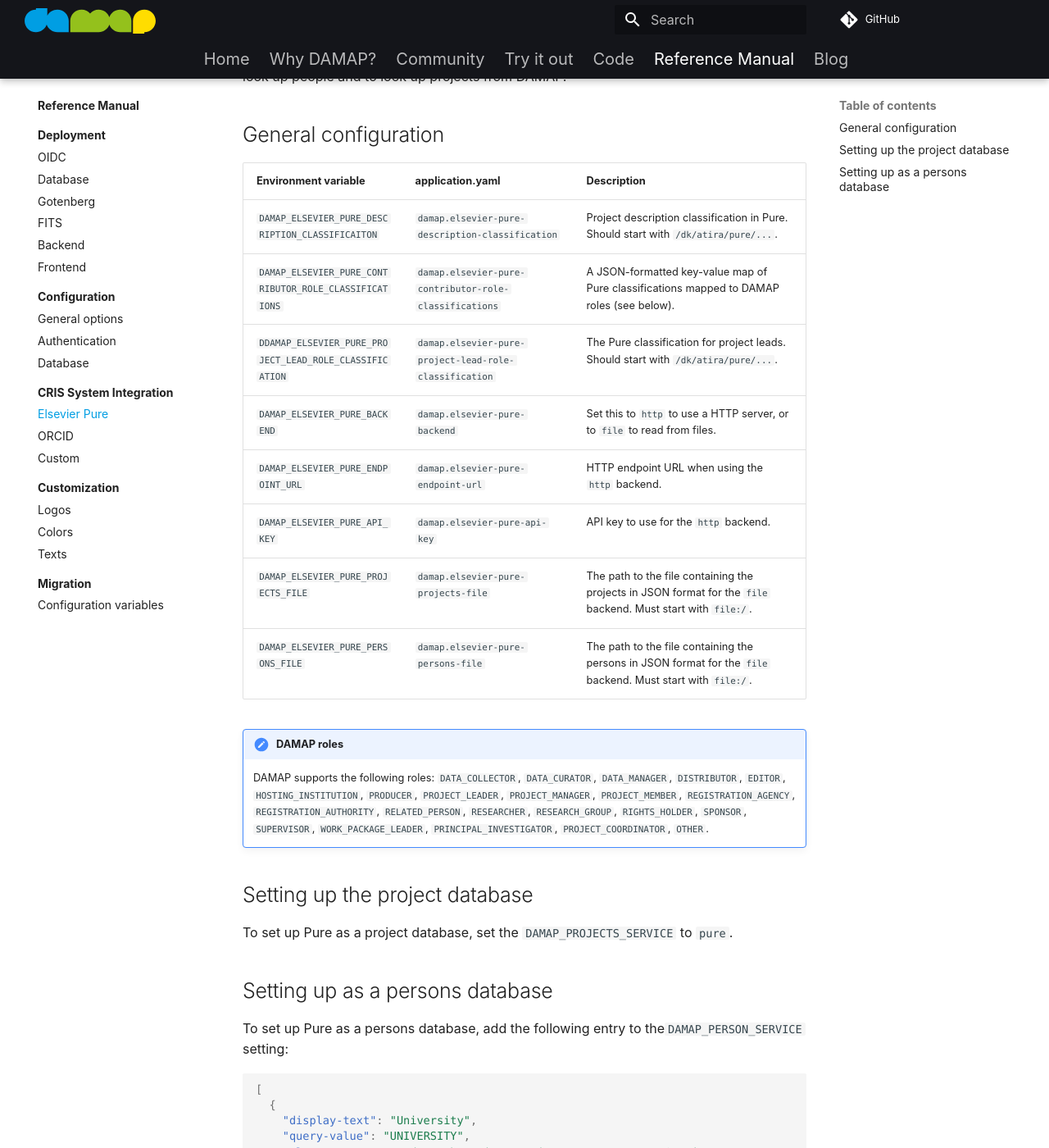
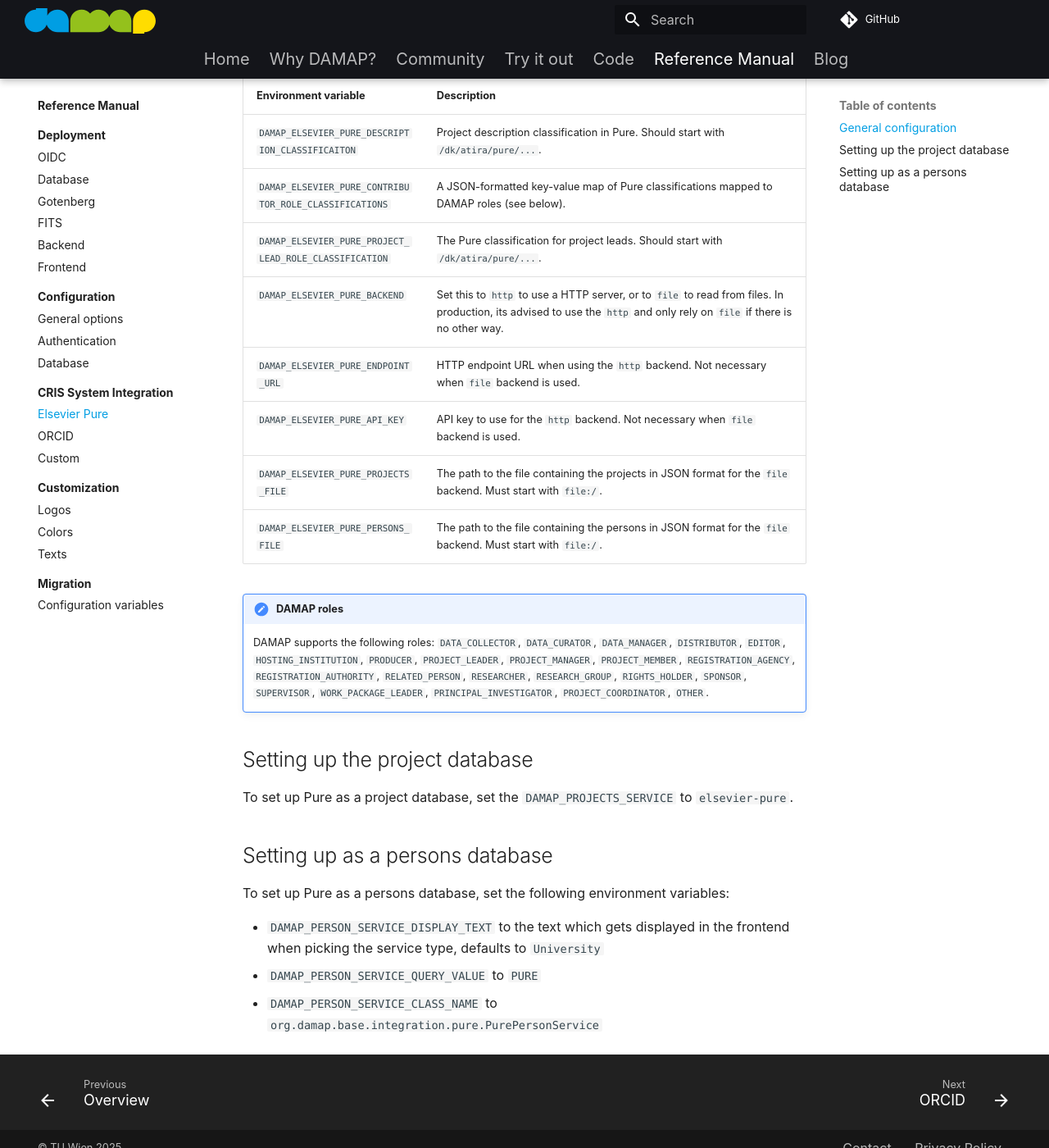
Before and after one commit to damap-org/damap-website, an MkDocs documentation site: the page built from docs/manual/cris/pure.md, in a window 1280 px wide and 1400 px high, scrolled down 276 px. Shown: the whole window at 82% size. Built offline with MkDocs 1.6.1 and Material for MkDocs 9.7.7, drawn with Linux system fonts in a browser that asks for light colours; plug-ins that fetch from the network failed and are left out; some of the changed text lies outside the part shown.

Commit message:
Update pure section

````diff
--- a/docs/manual/cris/pure.md
+++ b/docs/manual/cris/pure.md
@@ -4,41 +4,32 @@
 
 # Elsevier Pure integration
 
-!!! warning
-    The settings described on this page are not yet available in a DAMAP release. See [this pull request](https://github.com/damap-org/damap-backend/pull/392).
-
 DAMAP comes with a built-in [Elsevier Pure](https://www.elsevier.com/products/pure) integration. This provides both the ability to look up people and to look up projects from DAMAP.
 
 ## General configuration
 
-| Environment variable                                    | application.yaml                                       | Description                                                                                                   |
-|---------------------------------------------------------|--------------------------------------------------------|---------------------------------------------------------------------------------------------------------------|
-| `DAMAP_ELSEVIER_PURE_DESCRIPTION_CLASSIFICAITON`        | `damap.elsevier-pure-description-classification`       | Project description classification in Pure. Should start with `/dk/atira/pure/...`.                           |
-| `DAMAP_ELSEVIER_PURE_CONTRIBUTOR_ROLE_CLASSIFICATIONS`  | `damap.elsevier-pure-contributor-role-classifications` | A JSON-formatted key-value map of Pure classifications mapped to DAMAP roles (see below).                     |
-| `DDAMAP_ELSEVIER_PURE_PROJECT_LEAD_ROLE_CLASSIFICATION` | `damap.elsevier-pure-project-lead-role-classification` | The Pure classification for project leads. Should start with `/dk/atira/pure/...`.                            |
-| `DAMAP_ELSEVIER_PURE_BACKEND`                           | `damap.elsevier-pure-backend`                          | Set this to `http` to use a HTTP server, or to `file` to read from files.                                     |
-| `DAMAP_ELSEVIER_PURE_ENDPOINT_URL`                      | `damap.elsevier-pure-endpoint-url`                     | HTTP endpoint URL when using the `http` backend.                                                              |
-| `DAMAP_ELSEVIER_PURE_API_KEY`                           | `damap.elsevier-pure-api-key`                          | API key to use for the `http` backend.                                                                        |
-| `DAMAP_ELSEVIER_PURE_PROJECTS_FILE`                     | `damap.elsevier-pure-projects-file`                    | The path to the file containing the projects in JSON format for the `file` backend. Must start with `file:/`. |
-| `DAMAP_ELSEVIER_PURE_PERSONS_FILE`                      | `damap.elsevier-pure-persons-file`                     | The path to the file containing the persons in JSON format for the `file` backend. Must start with `file:/`.  |
+| Environment variable                                   | Description                                                                                                   |
+|--------------------------------------------------------|---------------------------------------------------------------------------------------------------------------|
+| `DAMAP_ELSEVIER_PURE_DESCRIPTION_CLASSIFICAITON`       | Project description classification in Pure. Should start with `/dk/atira/pure/...`.                           |
+| `DAMAP_ELSEVIER_PURE_CONTRIBUTOR_ROLE_CLASSIFICATIONS` | A JSON-formatted key-value map of Pure classifications mapped to DAMAP roles (see below).                     |
+| `DAMAP_ELSEVIER_PURE_PROJECT_LEAD_ROLE_CLASSIFICATION` | The Pure classification for project leads. Should start with `/dk/atira/pure/...`.                            |
+| `DAMAP_ELSEVIER_PURE_BACKEND`                          | Set this to `http` to use a HTTP server, or to `file` to read from files. In production, its advised to use the `http` and only rely on `file` if there is no other way.                                    |
+| `DAMAP_ELSEVIER_PURE_ENDPOINT_URL`                     | HTTP endpoint URL when using the `http` backend. Not necessary when `file` backend is used.                                                             |
+| `DAMAP_ELSEVIER_PURE_API_KEY`                          | API key to use for the `http` backend. Not necessary when `file` backend is used.                                                                       |
+| `DAMAP_ELSEVIER_PURE_PROJECTS_FILE`                    | The path to the file containing the projects in JSON format for the `file` backend. Must start with `file:/`. |
+| `DAMAP_ELSEVIER_PURE_PERSONS_FILE`                     | The path to the file containing the persons in JSON format for the `file` backend. Must start with `file:/`.  |
 
 !!! note "DAMAP roles"
     DAMAP supports the following roles: `DATA_COLLECTOR`, `DATA_CURATOR`, `DATA_MANAGER`, `DISTRIBUTOR`, `EDITOR`, `HOSTING_INSTITUTION`, `PRODUCER`, `PROJECT_LEADER`, `PROJECT_MANAGER`, `PROJECT_MEMBER`, `REGISTRATION_AGENCY`, `REGISTRATION_AUTHORITY`, `RELATED_PERSON`, `RESEARCHER`, `RESEARCH_GROUP`, `RIGHTS_HOLDER`, `SPONSOR`, `SUPERVISOR`, `WORK_PACKAGE_LEADER`, `PRINCIPAL_INVESTIGATOR`, `PROJECT_COORDINATOR`, `OTHER`.
 
 ## Setting up the project database
 
-To set up Pure as a project database, set the `DAMAP_PROJECTS_SERVICE` to `pure`.
+To set up Pure as a project database, set the `DAMAP_PROJECTS_SERVICE` to `elsevier-pure`.
 
 ## Setting up as a persons database
 
-To set up Pure as a persons database, add the following entry to the`DAMAP_PERSON_SERVICE` setting:
+To set up Pure as a persons database, set the following environment variables:
 
-```json
-[
-  {
-    "display-text": "University",
-    "query-value": "UNIVERSITY",
-    "class-name": "org.damap.base.integration.pure.PurePersonService"
-  }
-]
-```
+- `DAMAP_PERSON_SERVICE_DISPLAY_TEXT` to the text which gets displayed in the frontend when picking the service type, defaults to `University`
+- `DAMAP_PERSON_SERVICE_QUERY_VALUE` to `PURE`
+- `DAMAP_PERSON_SERVICE_CLASS_NAME` to `org.damap.base.integration.pure.PurePersonService`
````
Also changed, not shown: docs/manual/migration/configuration-variables.md (+20 -8 lines).
